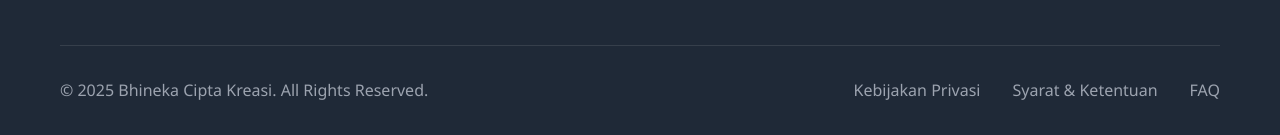
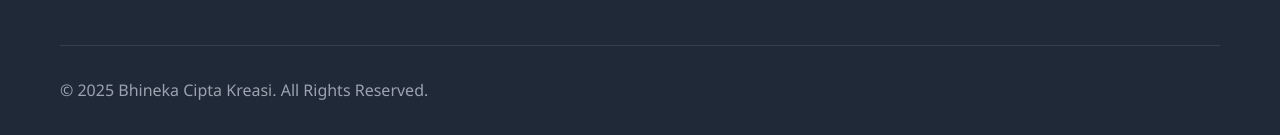
Before and after one commit to AKMALZAIN123/PPL_HTML_Murni, a plain HTML site: page index.html in a window 1280 px wide. Shown: the part 5333-5468 px from the top of the page. Drawn offline with Linux system fonts and the light colour scheme.

Commit message:
new view homapage & footer

```diff
--- a/index.html
+++ b/index.html
@@ -501,11 +501,6 @@
 
             <div class="footer-bottom">
                 <p>&copy; 2025 Bhineka Cipta Kreasi. All Rights Reserved.</p>
-                <div class="footer-links">
-                    <a href="privasi.html">Kebijakan Privasi</a>
-                    <a href="syarat.html">Syarat & Ketentuan</a>
-                    <a href="faq.html">FAQ</a>
-                </div>
             </div>
         </div>
     </footer>
```
